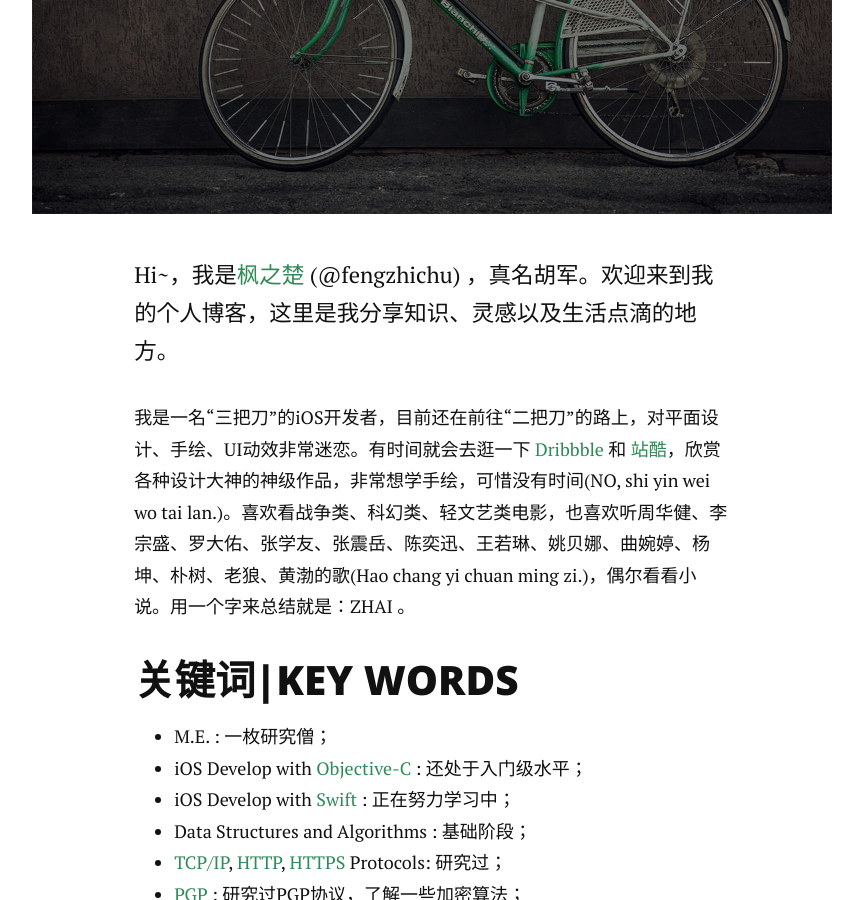
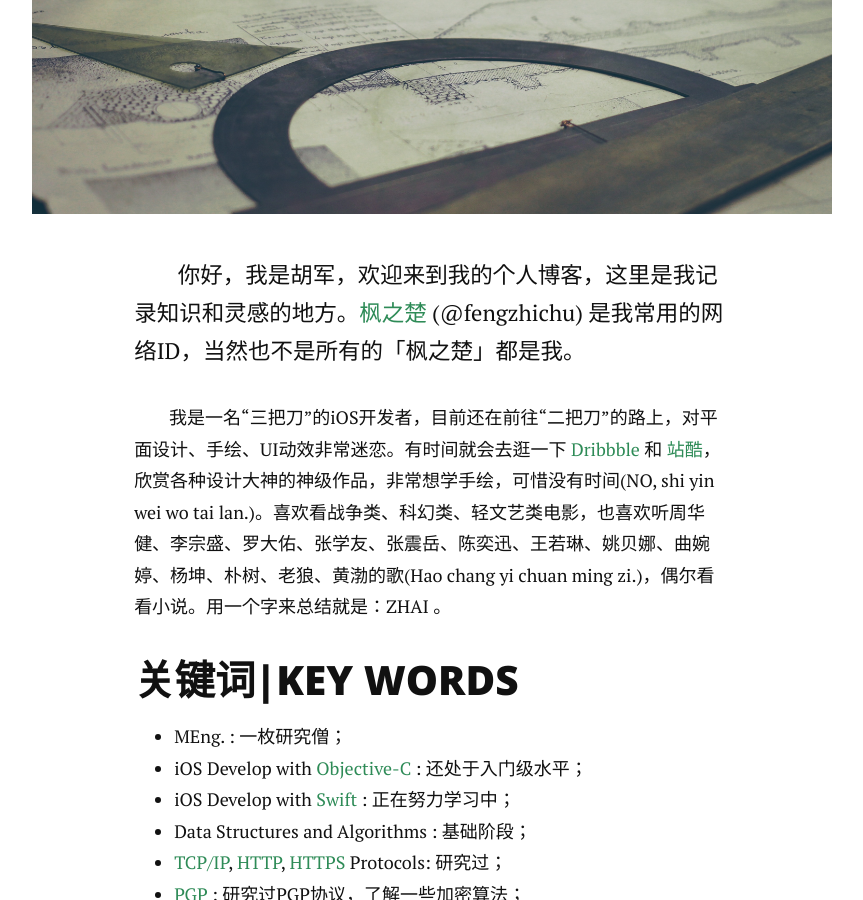
Before and after one commit to imisslovelove/fengzhichu.github.io, a Jekyll site: the page built from about.md, in a window 1280 px wide and 900 px high, scrolled down 732 px. Shown: the whole window, without its empty margins (208-1071 px from the left). Built offline with Jekyll 4.4.1, drawn with Linux system fonts in a browser that asks for light colours; nearby versions of some CDN libraries; Markdown is read by kramdown in place of the engine named in the settings.

Commit message:
Replace main pic.

```diff
--- a/_config.yml
+++ b/_config.yml
@@ -26,6 +26,6 @@ social:
    github: fengzhichu
    twitter: fengzhichu
    facebook:
-   email: fengzhichu@live.com
+   email: contact@fengzhichu.com
 
 google_analytics: "UA-69523445-1"
--- a/_includes/footer.html
+++ b/_includes/footer.html
@@ -1,7 +1,6 @@
 <div class="footer">
    <div class="container">
-      <p class="copy">Copyright &copy; 1991 - {{ site.time | date: '%Y' }} <a href="http://fengzhichu.com">枫之楚</a> All Rights Reserved. </p>
-
+      <p class="copy">Copyright &copy; 1991 - {{ site.time | date: '%Y' }} <a href="https://fengzhichu.com">枫之楚</a> All Rights Reserved. </p>
       <div class="footer-links">
          <ul class="noList">
             {% if site.social.facebook %}
--- a/_includes/head.html
+++ b/_includes/head.html
@@ -21,4 +21,5 @@
     <script src="{{ "/assets/js/modernizr.custom.15390.js" | prepend: site.baseurl }}" type="text/javascript"></script>
 
     {% if site.google_analytics %} {% include google_analytics.html %} {% endif %}
+
 </head>
--- a/_includes/header.html
+++ b/_includes/header.html
@@ -9,6 +9,6 @@
                  </li>
                  {% endfor %}
               </ul>
-         </nav>
+          </nav>
      </div>
  </div><!-- end .header -->
--- a/about.md
+++ b/about.md
@@ -6,11 +6,11 @@ title: 关于 | About
 <div class="post">
 	<h1 class="pageTitle">About Me</h1>
 	<img src="{{ '/assets/img/touring.jpg' | prepend: site.baseurl }}" alt="">
-	<p class="intro">Hi~，我是<a href="http://fengzhichu.com">枫之楚</a> (@fengzhichu) ，真名胡军。欢迎来到我的个人博客，这里是我分享知识、灵感以及生活点滴的地方。</p>
-	<p>我是一名“三把刀”的iOS开发者，目前还在前往“二把刀”的路上，对平面设计、手绘、UI动效非常迷恋。有时间就会去逛一下 <a href="https://dribbble.com/">Dribbble</a> 和 <a href="http://www.zcool.com.cn/">站酷</a>，欣赏各种设计大神的神级作品，非常想学手绘，可惜没有时间(NO, shi yin wei wo tai lan.)。喜欢看战争类、科幻类、轻文艺类电影，也喜欢听周华健、李宗盛、罗大佑、张学友、张震岳、陈奕迅、王若琳、姚贝娜、曲婉婷、杨坤、朴树、老狼、黄渤的歌(Hao chang yi chuan ming zi.)，偶尔看看小说。用一个字来总结就是：ZHAI 。</p>
+	<p class="intro">&nbsp;&nbsp;&nbsp;&nbsp;&nbsp;&nbsp;&nbsp;&nbsp;你好，我是胡军，欢迎来到我的个人博客，这里是我记录知识和灵感的地方。<a href="https://fengzhichu.com">枫之楚</a> (@fengzhichu) 是我常用的网络ID，当然也不是所有的「枫之楚」都是我。</p>
+	<p>&nbsp;&nbsp;&nbsp;&nbsp;&nbsp;&nbsp;&nbsp;&nbsp;我是一名“三把刀”的iOS开发者，目前还在前往“二把刀”的路上，对平面设计、手绘、UI动效非常迷恋。有时间就会去逛一下 <a href="https://dribbble.com/">Dribbble</a> 和 <a href="http://www.zcool.com.cn/">站酷</a>，欣赏各种设计大神的神级作品，非常想学手绘，可惜没有时间(NO, shi yin wei wo tai lan.)。喜欢看战争类、科幻类、轻文艺类电影，也喜欢听周华健、李宗盛、罗大佑、张学友、张震岳、陈奕迅、王若琳、姚贝娜、曲婉婷、杨坤、朴树、老狼、黄渤的歌(Hao chang yi chuan ming zi.)，偶尔看看小说。用一个字来总结就是：ZHAI 。</p>
 	<h2>关键词|KEY WORDS</h2>
 	<ul>
-		<li>M.E. : 一枚研究僧；</li>
+		<li>MEng. : 一枚研究僧；</li>
   	<li>iOS Develop with <a href="https://en.wikipedia.org/wiki/Objective-C">Objective-C</a> : 还处于入门级水平；</li>
   	<li>iOS Develop with <a href="https://en.wikipedia.org/wiki/Swift">Swift</a> : 正在努力学习中；</li>
   	<li>Data Structures and Algorithms : 基础阶段；</li>
```
Also changed, not shown: contact.md (+2 -2 lines), assets/img/favicon_bak_2.ico (deleted), assets/img/touring.jpg, assets/img/touring_bak.jpg (added).
